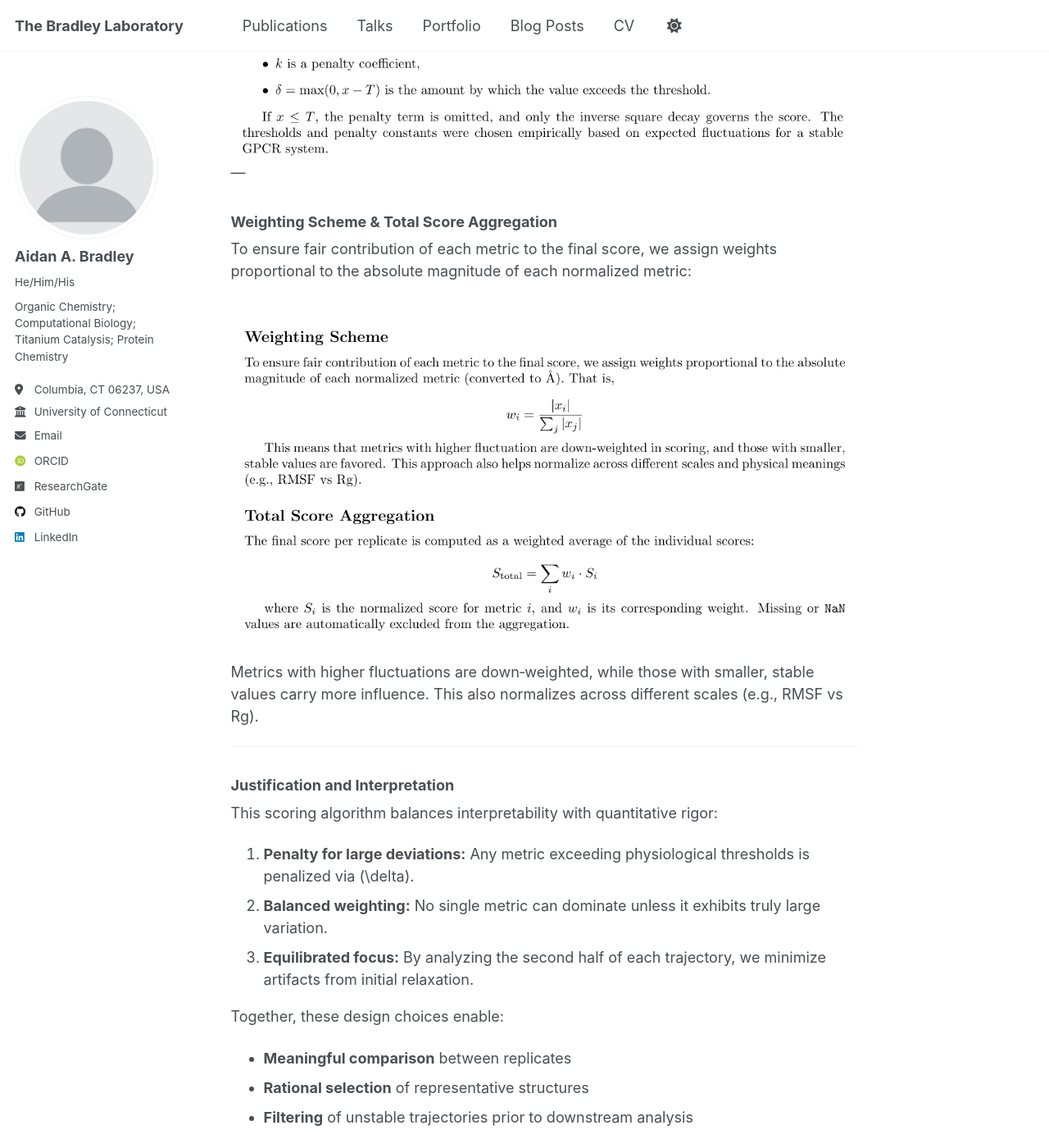
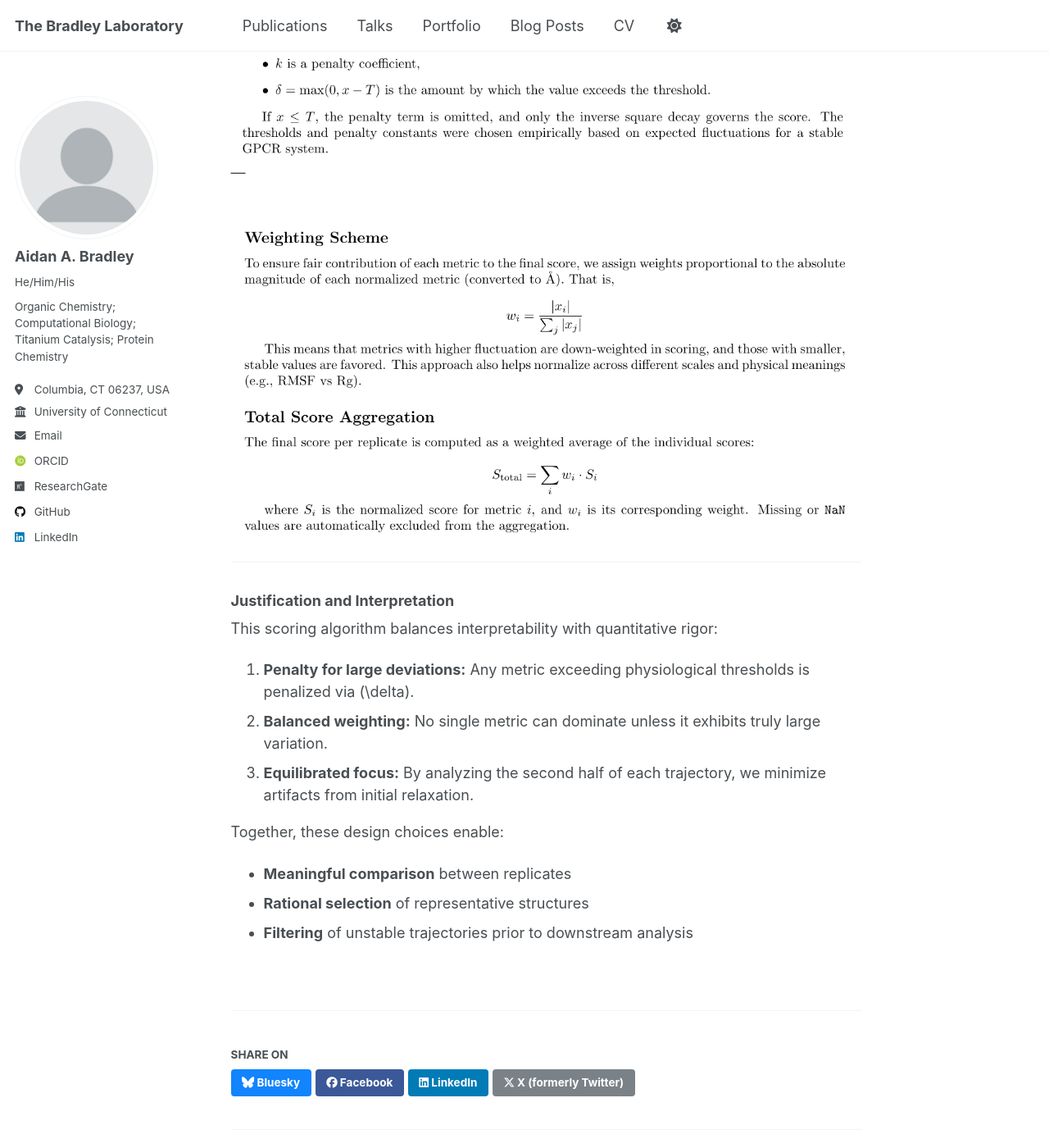
Before and after one commit to aab18011/aab18011.github.io, a Jekyll site: the page built from _portfolio/portfolio4.md, in a window 1280 px wide and 1400 px high, scrolled down 1370 px. Shown: the whole window at 82% size. Built offline with Jekyll 4.4.1, drawn with Linux system fonts in a browser that asks for light colours; some web fonts are replaced; a script that is not in the unit is left out.

Commit message:
Update portfolio4.md

```diff
--- a/_portfolio/portfolio4.md
+++ b/_portfolio/portfolio4.md
@@ -37,13 +37,7 @@ Each metric is converted into a normalized score in the range \([0,100]\) using
 <br/><img src='/images/scoring-function.png'>
 ---
 
-### Weighting Scheme & Total Score Aggregation
-
-To ensure fair contribution of each metric to the final score, we assign weights proportional to the absolute magnitude of each normalized metric:
-
 <br/><img src='/images/weighting-scheme.png'>
-
-Metrics with higher fluctuations are down‑weighted, while those with smaller, stable values carry more influence. This also normalizes across different scales (e.g., RMSF vs Rg).
 
 ---
 
```
